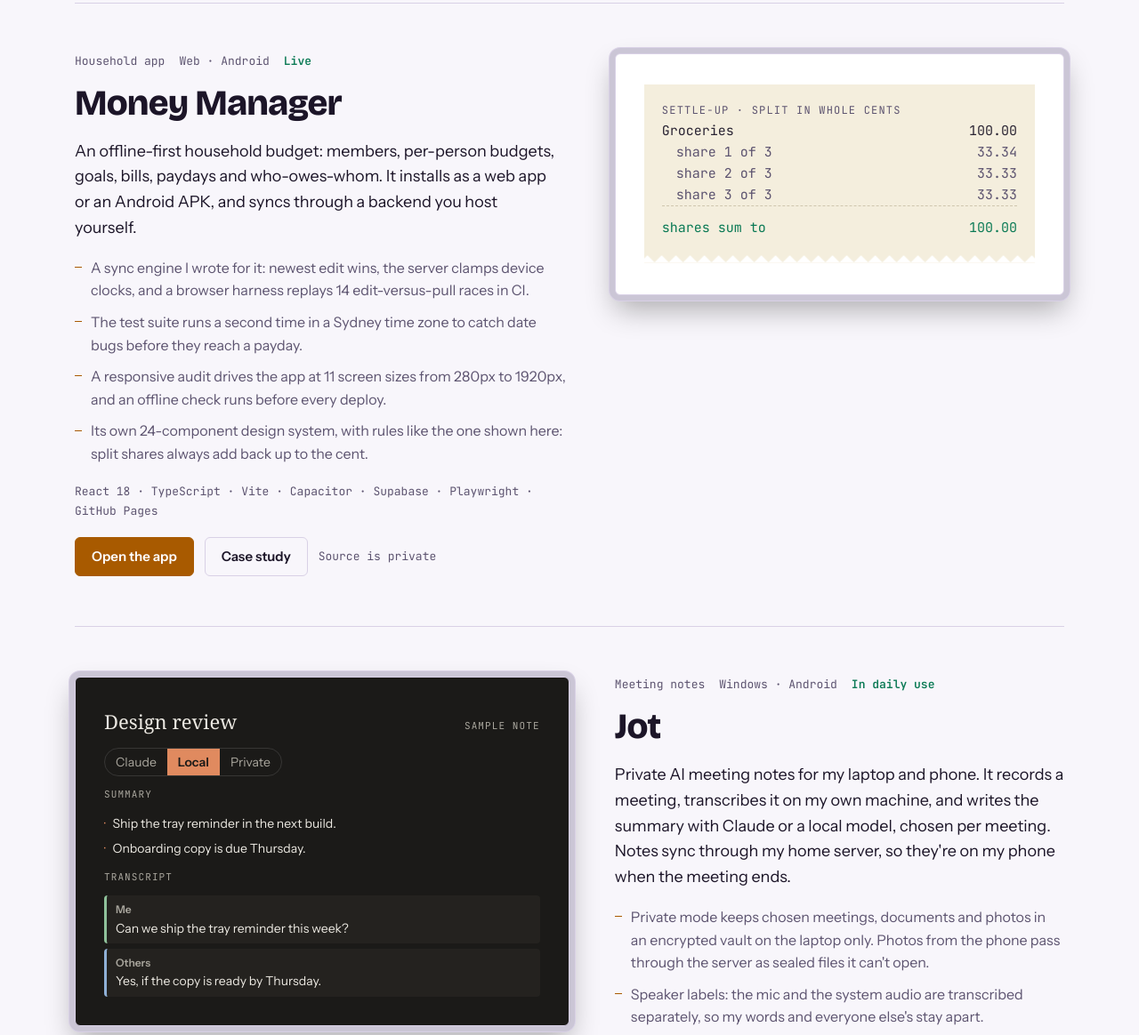
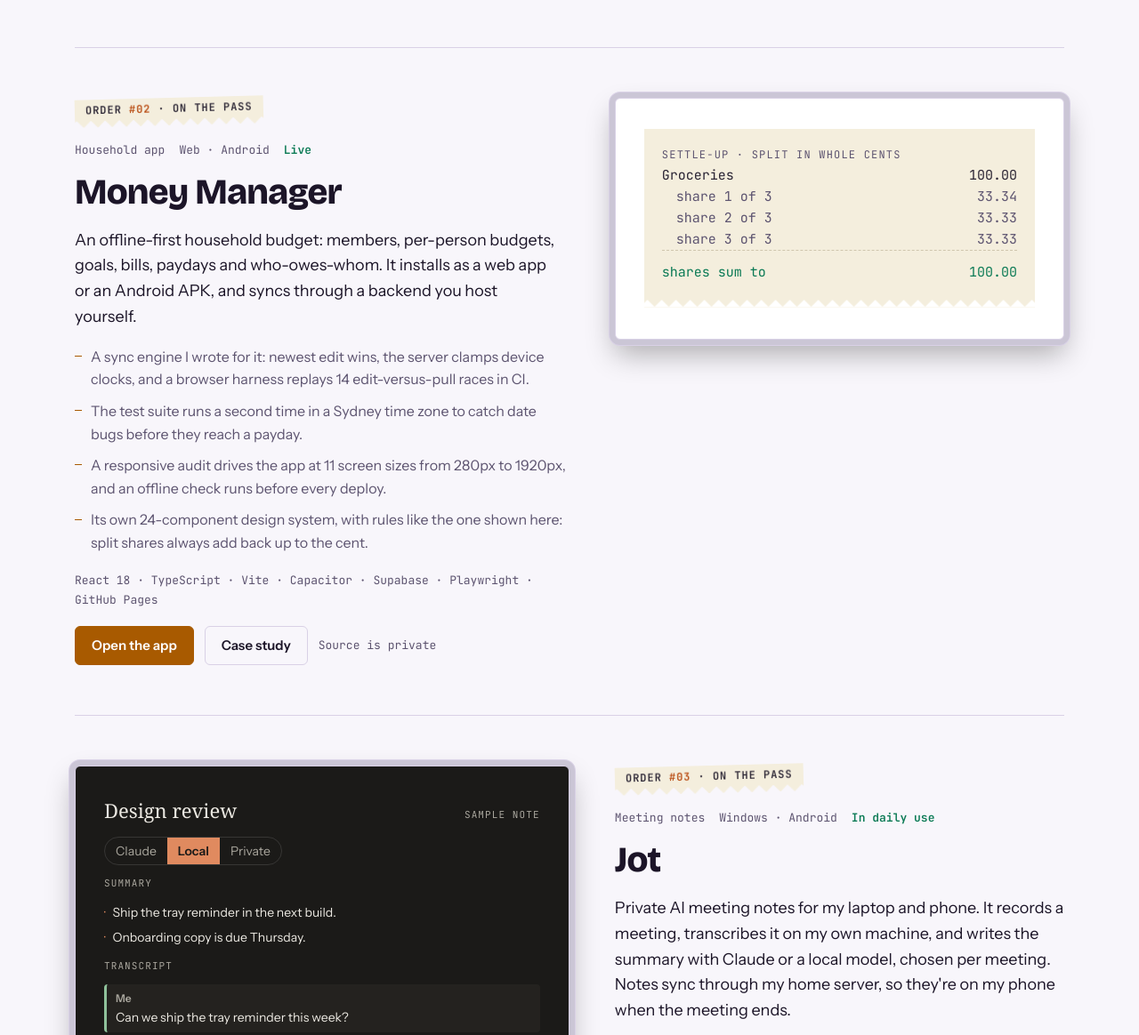
Before and after one commit to taylarabraham-bit/TaylarAbraham-bit.github.io, a plain HTML site: page index.html in a window 1280 px wide. Shown: the part 1895-3059 px from the top of the page at 89% size. Drawn offline with nearby package versions, Linux system fonts and the light colour scheme.

Commit message:
Add an order ticket to each project card
Each card on the home page now starts with a small slip of the rail's
thermal paper, 'Order #NN · <tier>', numbered in rail order, so the
kitchen theme carries down from the hero into every card.

Co-Authored-By: Claude Opus 5.5 <noreply@anthropic.com>

```diff
--- a/css/style.css
+++ b/css/style.css
@@ -1083,6 +1083,19 @@ ol {
   }
 }
 
+/* Each card's order ticket: a slip of the same paper as its ticket on the rail, numbered in rail order */
+.order {
+  justify-self: start;
+  padding: 0.25rem 0.75rem calc(0.25rem + var(--tooth));
+  font: 600 0.75rem var(--mono);
+  letter-spacing: 0.08em;
+  text-transform: uppercase;
+  transform: rotate(-1.5deg);
+}
+.order b {
+  color: var(--fire);
+}
+
 .project-body {
   display: grid;
   gap: 1.125rem;
--- a/index.html
+++ b/index.html
@@ -127,6 +127,7 @@
               />
             </a>
             <div class="project-body">
+              <p class="order paper">Order <b>#01</b> · On the pass</p>
               <p class="meta"><span>Coding game</span><span>Windows · Android</span><span class="state state-live">Shipped</span></p>
               <h3>CodeQuest</h3>
               <p class="pitch">
@@ -167,6 +168,7 @@
               </div>
             </div>
             <div class="project-body">
+              <p class="order paper">Order <b>#02</b> · On the pass</p>
               <p class="meta"><span>Household app</span><span>Web · Android</span><span class="state state-live">Live</span></p>
               <h3>Money Manager</h3>
               <p class="pitch">
@@ -206,6 +208,7 @@
               </ul>
             </div>
             <div class="project-body">
+              <p class="order paper">Order <b>#03</b> · On the pass</p>
               <p class="meta"><span>Meeting notes</span><span>Windows · Android</span><span class="state state-live">In daily use</span></p>
               <h3>Jot</h3>
               <p class="pitch">
@@ -251,6 +254,7 @@
             </div>
             <div class="special-cols">
               <div class="project-body">
+                <p class="order paper">Order <b>#04</b> · On the fire</p>
                 <p class="meta"><span class="stamp">Chef's special</span><span>Open-world survival</span><span>PC</span><span class="state state-fire">In production</span></p>
                 <h3>Multi-Apocalypse <span class="aside">working title</span></h3>
                 <p class="pitch">
@@ -302,6 +306,7 @@
               </ul>
             </div>
             <div class="project-body">
+              <p class="order paper">Order <b>#05</b> · On the fire</p>
               <p class="meta"><span>App family</span><span>Web · Android · Windows</span><span class="state state-fire">Private beta</span></p>
               <h3>IRL RPG</h3>
               <p class="pitch">
@@ -340,6 +345,7 @@
               ></video>
             </a>
             <div class="project-body">
+              <p class="order paper">Order <b>#06</b> · On the fire</p>
               <p class="meta"><span>Website</span><span>HTML + CSS</span><span class="state state-fire">In progress</span></p>
               <h3>Plate Lunch to Plated Courses</h3>
               <p class="pitch">
@@ -374,6 +380,7 @@
               </ul>
             </div>
             <div class="project-body">
+              <p class="order paper">Order <b>#07</b> · On the fire</p>
               <p class="meta"><span>Homelab</span><span>Self-hosted</span><span class="state state-fire">Always on</span></p>
               <h3>Home server + JARVIS</h3>
               <p class="pitch">
@@ -416,6 +423,7 @@
               />
             </div>
             <div class="project-body">
+              <p class="order paper">Order <b>#08</b> · Test kitchen</p>
               <p class="meta"><span>Survival RPG</span><span>Browser · Windows</span><span class="state state-test">Prototype</span></p>
               <h3>Deadlight City</h3>
               <p class="pitch">
@@ -450,6 +458,7 @@
               />
             </div>
             <div class="project-body">
+              <p class="order paper">Order <b>#09</b> · Test kitchen</p>
               <p class="meta"><span>Game engine</span><span>Windows</span><span class="state state-test">Prototype</span></p>
               <h3>Survivor Forge</h3>
               <p class="pitch">
```
